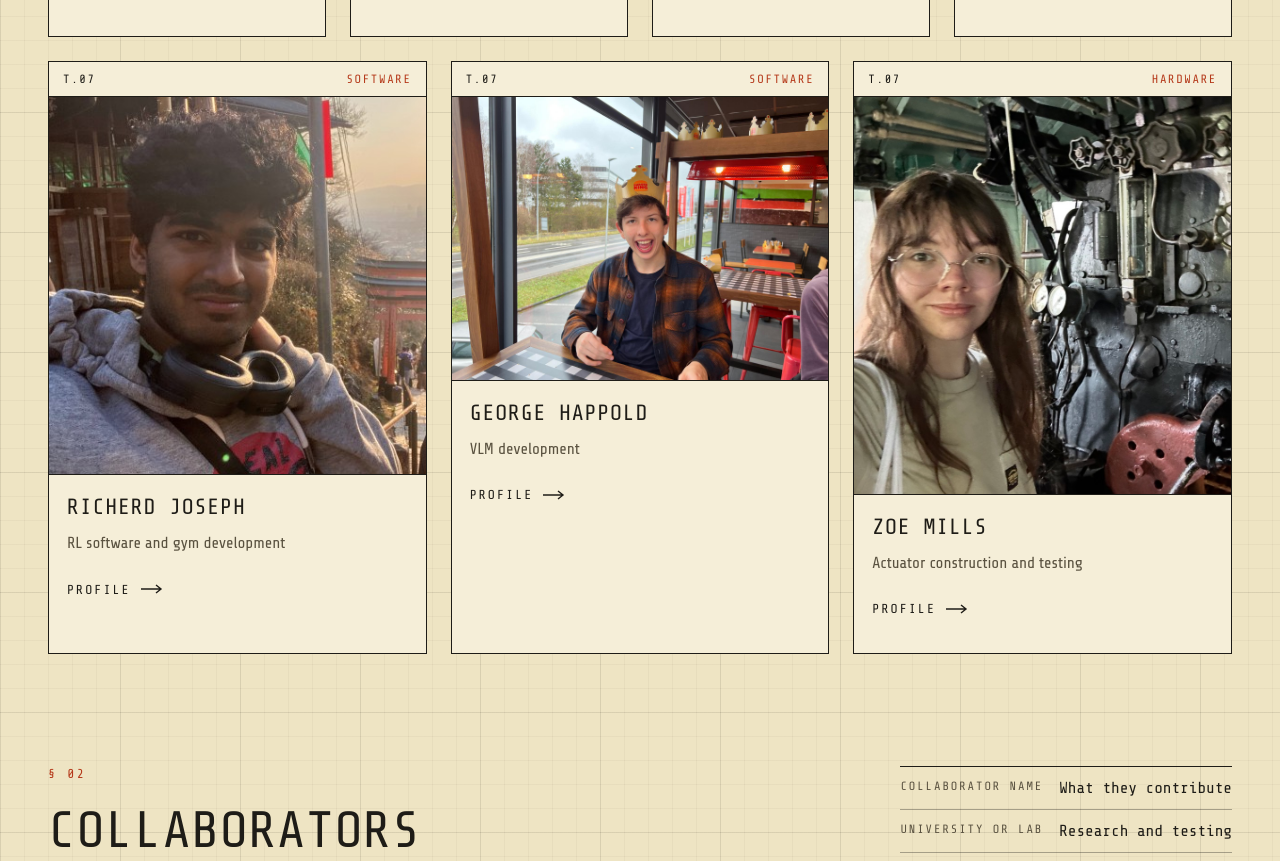
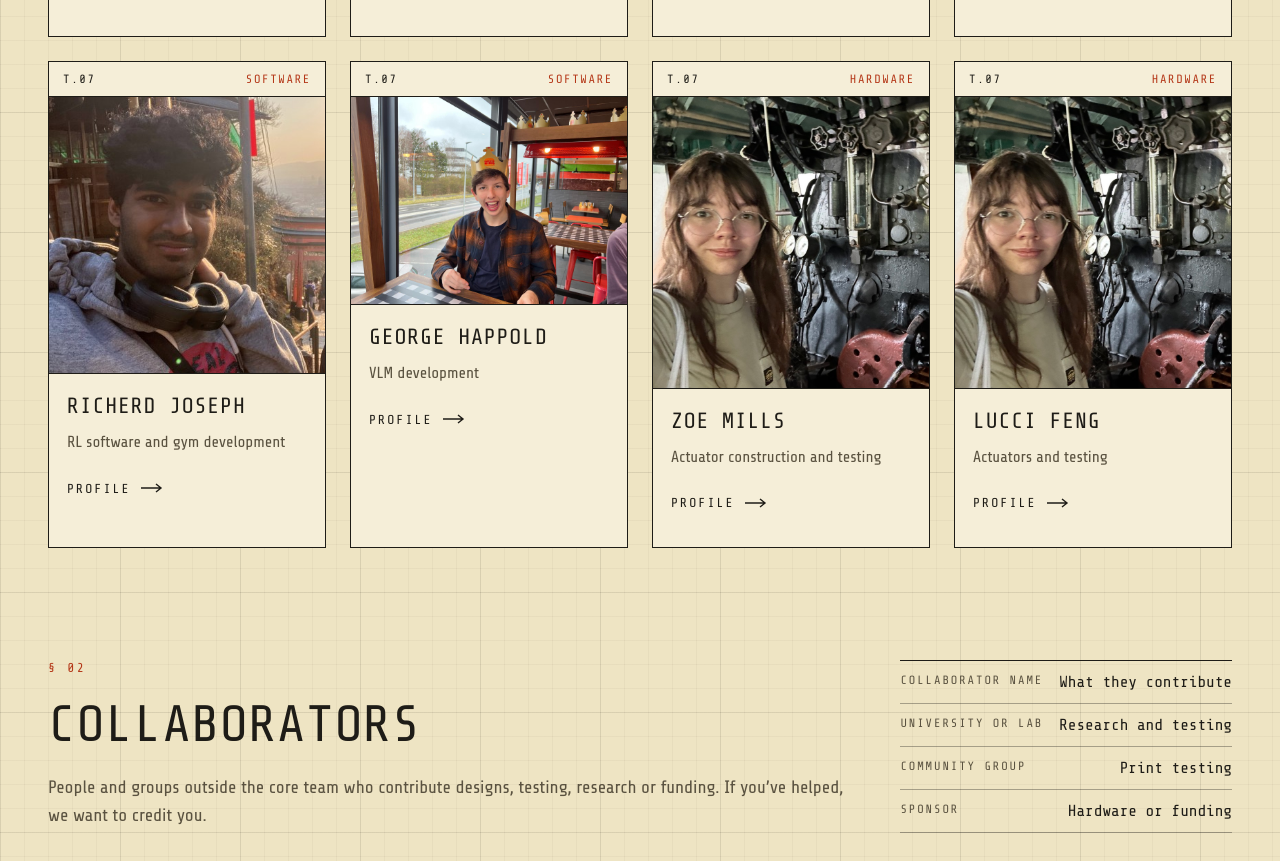
Before and after one commit to open3dhumanoid/open3dhumanoid.github.io, a plain HTML site: page team.html in a window 1280 px wide. Shown: the part 1568-2429 px from the top of the page. Drawn offline with nearby package versions, Linux system fonts and the light colour scheme.

Commit message:
lucci update

```diff
--- a/team.html
+++ b/team.html
@@ -212,6 +212,22 @@
           <a class="link-arrow" href="https://www.linkedin.com/in/millsmzoe?utm_source=share_via&utm_content=profile&utm_medium=member_ios">Profile <svg class="arrow" width="22" height="10" viewBox="0 0 22 10" aria-hidden="true"><path d="M0 5H20M15 1L20 5L15 9"/></svg></a>
         </div>
       </article>
+
+      <article class="card">
+        <div class="card-head"><span>T.07</span><span class="accent">Hardware</span></div>
+        <!-- Replace this drawing with <img class="card-art" src="photo.jpg" alt="Name"> -->
+        <img class="card-art" src="assets/zoe.webp" alt="Name Surname" width="400" height="320" loading="lazy">
+          <path class="s-acc" d="M100 0V160M0 80H200" fill="none" stroke-width="0.5" stroke-dasharray="10 3 2 3" stroke-opacity="0.7"/>
+          <circle class="s-ink" cx="100" cy="62" r="24" fill="none" stroke-width="1"/>
+          <path class="s-ink" d="M52 150C52 108 148 108 148 150" fill="none" stroke-width="1"/>
+        </svg>
+        <div class="card-body">
+          <h3>Lucci Feng</h3>
+          <p>Actuators and testing</p>
+          <a class="link-arrow" href="https://www.linkedin.com/in/lucci-feng-541459335/">Profile <svg class="arrow" width="22" height="10" viewBox="0 0 22 10" aria-hidden="true"><path d="M0 5H20M15 1L20 5L15 9"/></svg></a>
+        </div>
+      </article>
+
     </div>
   </section>
 
```
Also changed, not shown: assets/lucci.webp (added).
